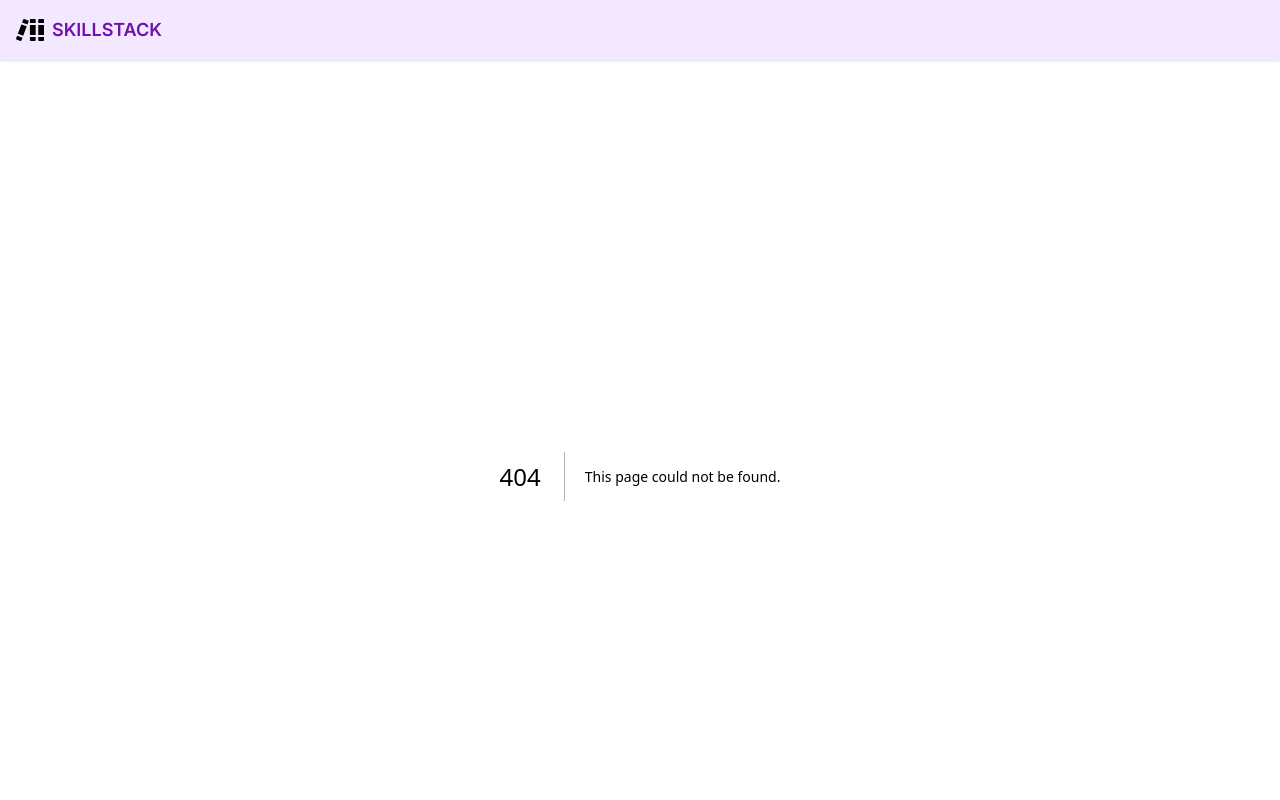
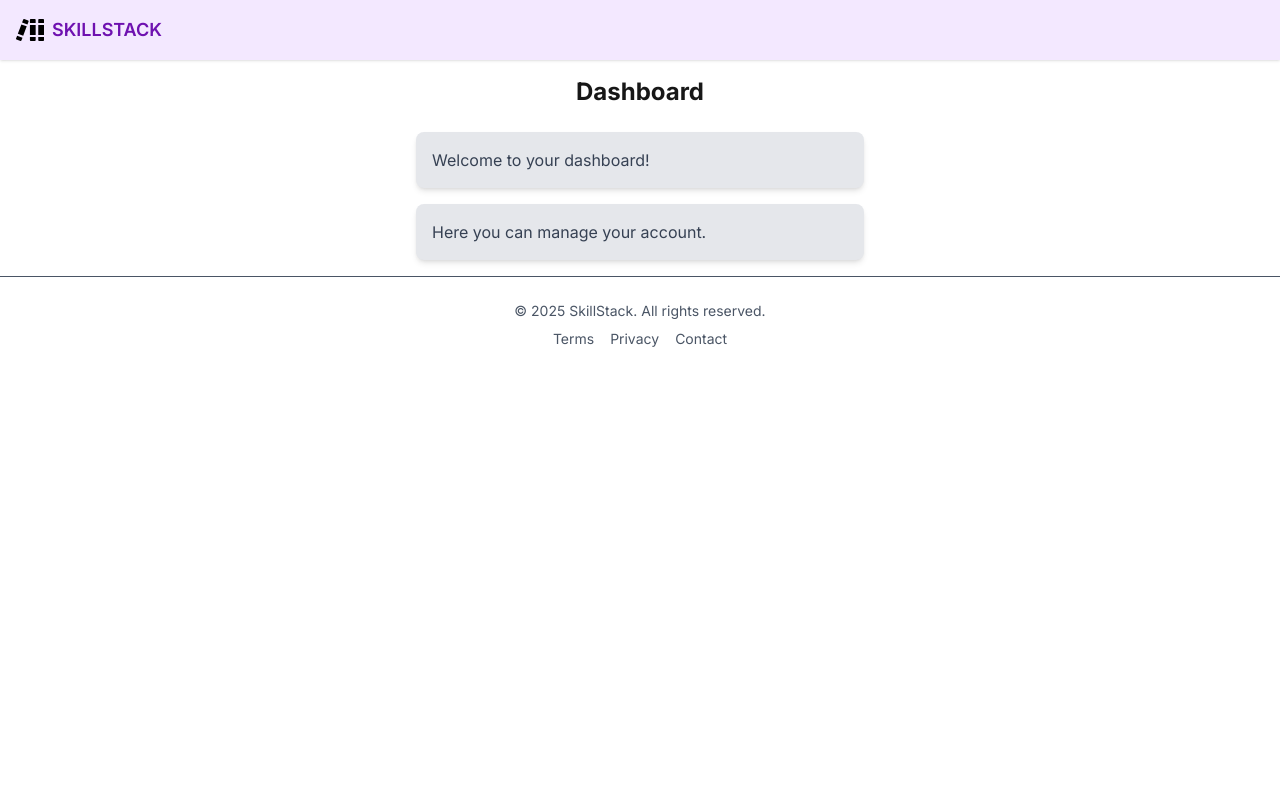
Before and after one commit to lavanyagarg112/skillstack, a Next.js app: page /dashboard in a window 1280 px wide. Before the commit this address had no page. Shown: the top 800 px of the page. Built offline with nearby package versions, Linux system fonts and the light colour scheme.

Commit message:
add dummy dashboard

```diff
--- /dev/null
+++ b/app/dashboard/page.tsx
@@ -0,0 +1,17 @@
+export default function Dashboard() {
+  return (
+    <div>
+      <h1 className="text-2xl font-bold text-center mb-6">Dashboard</h1>
+      <div className="flex justify-center">
+        <div className="bg-gray-200 p-4 rounded-lg shadow-md w-full max-w-md">
+          <p className="text-gray-700">Welcome to your dashboard!</p>
+        </div>
+      </div>
+      <div className="flex justify-center mt-4">
+        <div className="bg-gray-200 p-4 rounded-lg shadow-md w-full max-w-md">
+          <p className="text-gray-700">Here you can manage your account.</p>
+        </div>
+      </div>
+    </div>
+  );
+}
```
